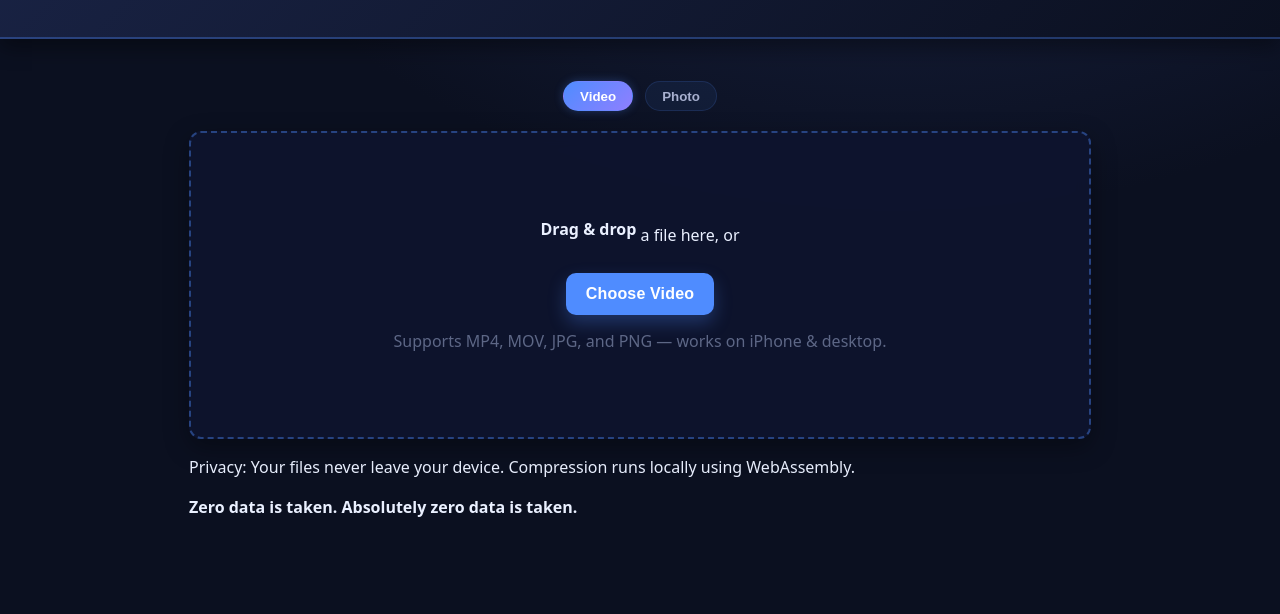
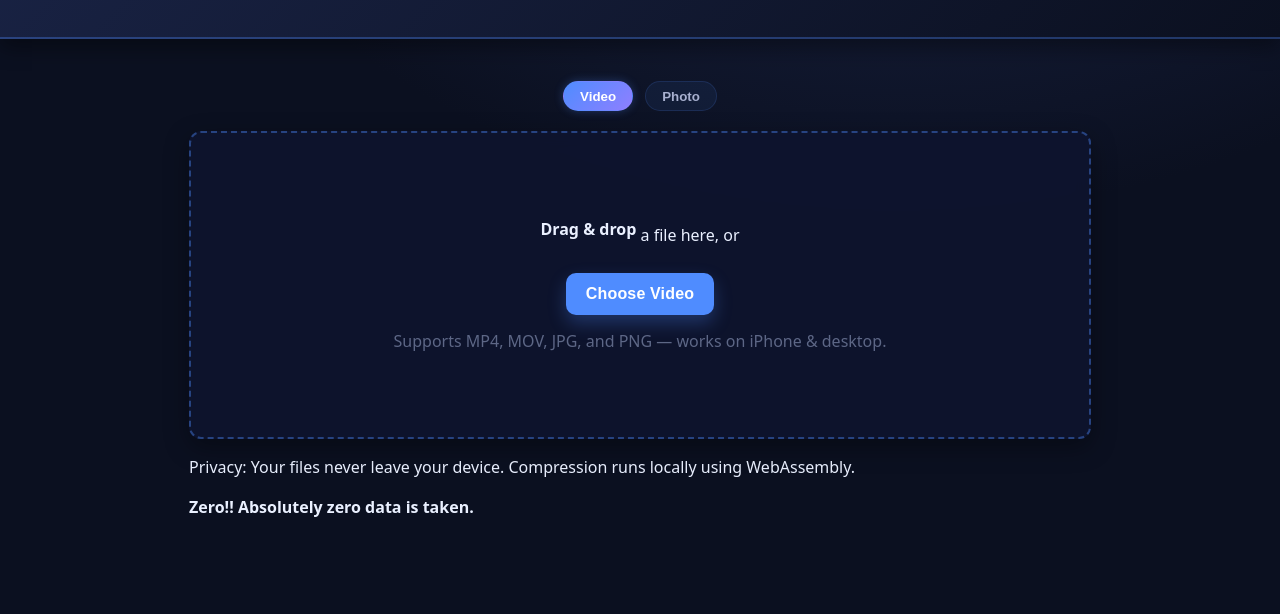
Before and after one commit to steventauriello/vidshrink, a plain HTML site: page index.html in a window 1280 px wide. Shown: the part 186-800 px from the top of the page. Drawn offline with Linux system fonts and the light colour scheme.

Commit message:
Update index.html

```diff
--- a/index.html
+++ b/index.html
@@ -233,7 +233,7 @@
       </div>
 
       <p>Privacy: Your files never leave your device. Compression runs locally using WebAssembly.</p>
-<p><strong>Zero data is taken. Absolutely zero data is taken.</strong></p>
+<p><strong>Zero!! Absolutely zero data is taken.</strong></p>
     </section>
   </main>
 <section class="manifesto">
```
